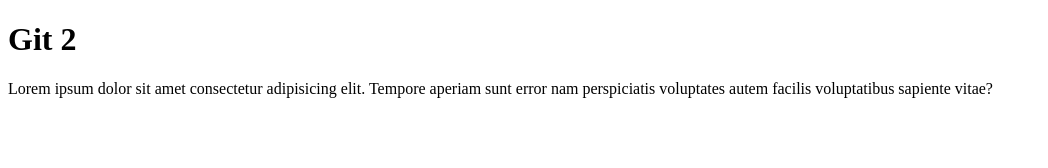
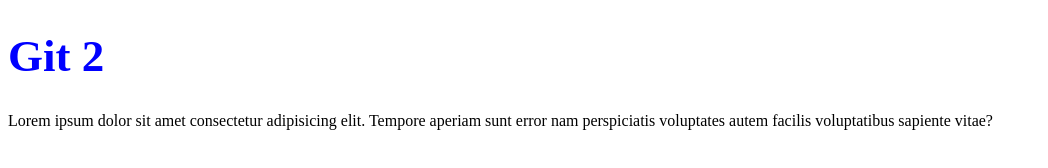
Before and after one commit to Aiperiwa/lesson13, a plain HTML site: page index.html in a window 1280 px wide. Shown: the whole page, without its empty margins (0-1048 px from the left). Drawn offline with Linux system fonts and the light colour scheme.

Commit message:
add title styles

```diff
--- a/index.html
+++ b/index.html
@@ -5,9 +5,10 @@
     <meta http-equiv="X-UA-Compatible" content="IE=edge">
     <meta name="viewport" content="width=device-width, initial-scale=1.0">
     <title>Document</title>
+    <link rel="stylesheet" href="style.css">
 </head>
 <body>
-    <h1>Git 2</h1>
+    <h1 class="title">Git 2</h1>
     <p>Lorem ipsum dolor sit amet consectetur adipisicing elit. Tempore aperiam sunt error nam perspiciatis voluptates autem facilis voluptatibus sapiente vitae?</p>
 </body>
 </html>
--- a/style.css
+++ b/style.css
@@ -0,0 +1,4 @@
+.title{
+    color: blue;
+    font-size: 45px;
+}
```
